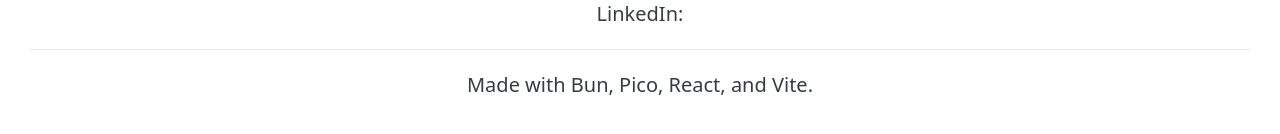
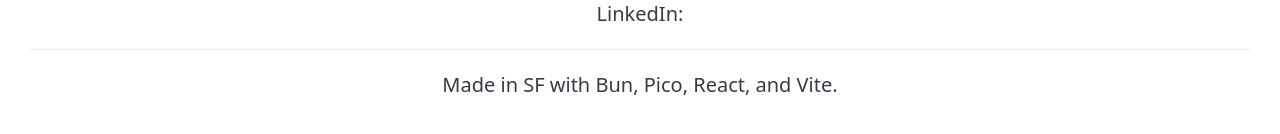
Before and after one commit to ehong07/page, a React (Vite) app in the folder app/: page / in a window 1280 px wide. Shown: the part 536-670 px from the top of the page. Built offline with nearby package versions, Linux system fonts and the light colour scheme.

Commit message:
update footer text

```diff
--- a/app/src/components/Footer.jsx
+++ b/app/src/components/Footer.jsx
@@ -2,7 +2,7 @@ function Footer() {
   return (
     <footer>
       <div className="container">
-        <p>Made with Bun, Pico, React, and Vite.</p>
+        <p>Made in SF with Bun, Pico, React, and Vite.</p>
       </div>
     </footer>
   )
```
